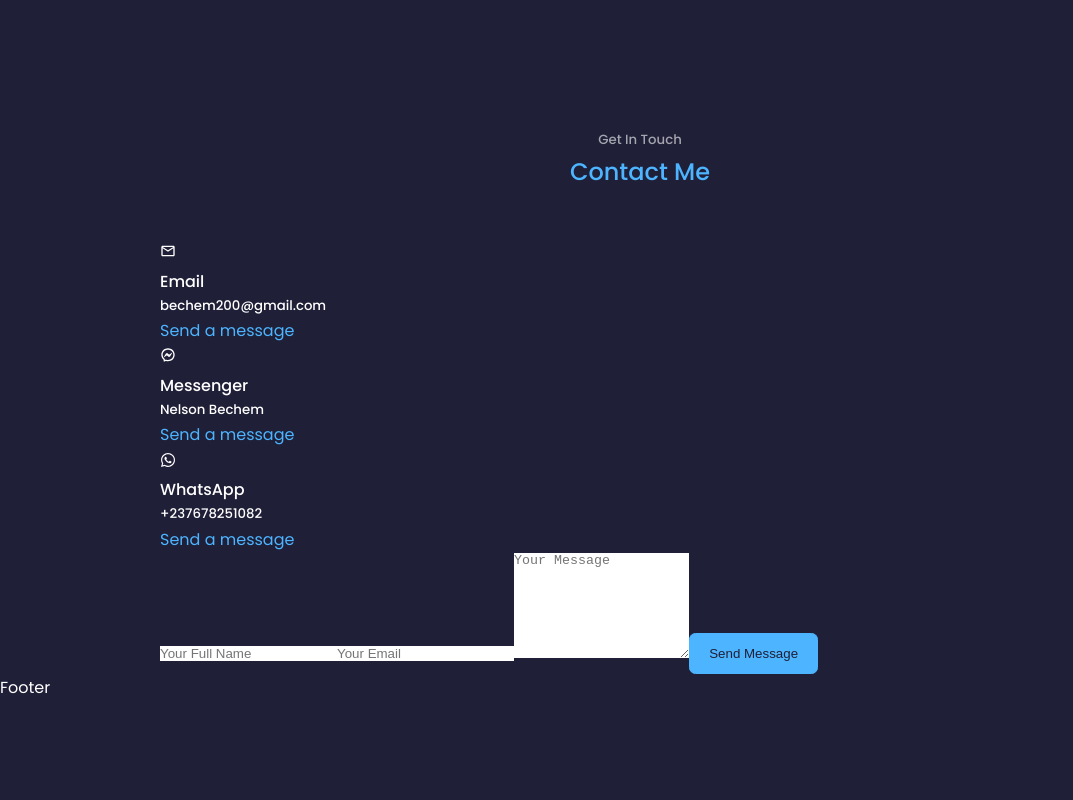
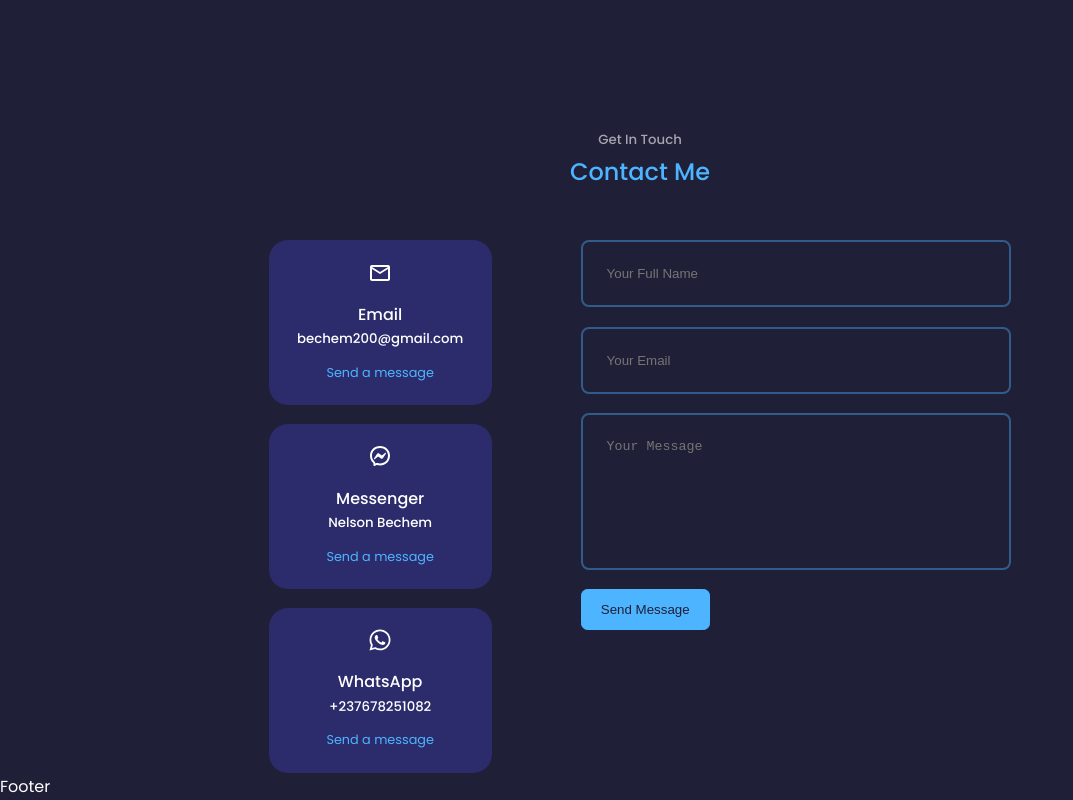
Before and after one commit to EngNelson/engineer-nelson-bechem-2024, a React (Create React App) app: page / in a window 1280 px wide. Shown: the part 4568-5368 px from the top of the page, without its empty margins (0-1073 px from the left). Before the commit the page ends 5269 px from the top, so only its background shows below. Built offline with nearby package versions, Linux system fonts and the light colour scheme; the HTML template or start-up script is replaced by a standard one.

Commit message:
contact module

```diff
--- a/package.json
+++ b/package.json
@@ -6,6 +6,7 @@
     "@testing-library/jest-dom": "^5.17.0",
     "@testing-library/react": "^13.4.0",
     "@testing-library/user-event": "^13.5.0",
+    "emailjs-com": "^3.2.0",
     "react": "^18.2.0",
     "react-dom": "^18.2.0",
     "react-icons": "^5.1.0",
--- a/src/components/contact/Contact.jsx
+++ b/src/components/contact/Contact.jsx
@@ -3,8 +3,21 @@
 import { MdOutlineMail } from "react-icons/md";
 import { RiMessengerLine } from "react-icons/ri";
 import { FaWhatsapp } from "react-icons/fa";
+import { useRef } from 'react';
+import emailjs from 'emailjs-com';
 
 const Contact = () => {
+  const form = useRef();
+
+
+  const sendEmail = (e) => {
+    e.preventDefault();
+
+    emailjs.sendForm('service_kef4v4s', 'template_5s58ad7', form.current, 'user_iLr2n9MagNxXXJm2E')
+          e.target.reset()
+      };
+
+
   return (
     <section id="contact">
       <h5>Get In Touch</h5>
@@ -13,26 +26,30 @@
       <div className="container contact__container">
             <div className="contact__options">
                <article className='contact__option'>
-               <MdOutlineMail />
+               <MdOutlineMail className='contact__option-icon' />
                    <h4>Email</h4>
-                   <h5>bechem200@gmail.com</h5>
-                   <a href="mailto:bechem200@gmail.com" target='_blank'>Send a message</a>
+                   <h5>
+                    bechem200@gmail.com
+                    </h5>
+                   <a
+                   href="mailto:bechem200@gmail.com"
+                   target='_blank'>Send a message</a>
                </article>
                <article className='contact__option'>
-               <RiMessengerLine />
+               <RiMessengerLine className='contact__option-icon'/>
                    <h4>Messenger</h4>
                    <h5>Nelson Bechem</h5>
                    <a href="https://m.me/NelsonBechem"  target='_blank'>Send a message</a>
                </article>
                <article className='contact__option'>
-               <FaWhatsapp />
+               <FaWhatsapp className='contact__option-icon'/>
                    <h4>WhatsApp</h4>
                    <h5>+237678251082</h5>
                    <a href="https://api.whatsapp.com/send?phone+237678251082"target='_blank'>Send a message</a>
                </article>
             </div>
        {/* END OF CONTACT OPTIONS */}
-            <form action="">
+            <form ref={form} onSubmit={sendEmail}>
                 <input type="text" name='name' placeholder='Your Full Name' required/>
                 <input type="email" name='email' placeholder='Your Email' required />
                 <textarea name="message"  rows="7" placeholder='Your Message' required></textarea>
--- a/src/components/contact/contact.css
+++ b/src/components/contact/contact.css
@@ -0,0 +1,72 @@
+.container.contact__container{
+    width: 58%;
+    display: grid;
+    grid-template-columns: 30% 58%;
+    gap: 12%;
+}
+
+.contact__options{
+    display: flex;
+    flex-direction: column;
+    gap: 1.2rem;
+}
+
+.contact__option{
+   background: var(--color-bg-variant);
+    padding: 1.2rem;
+    border-radius: 1.2rem;
+    text-align: center;
+    border: 1px solid transparent;
+    transition: var(--transition);
+
+}
+.contact__option:hover{
+    background: transparent;
+    border-color: var(--color-primary-variant);
+}
+
+.contact__option-icon{
+    font-size: 1.5rem;
+    margin-bottom: 0.5rem;
+}
+
+.contact__option a {
+    margin-top: 0.7rem;
+    display: inline-block;
+    font-size: 0.8rem;
+}
+
+/* ================= FORM ========================= */
+form{
+    display: flex;
+    flex-direction: column;
+    gap: 1.2rem;
+}
+
+input, textarea{
+    width: 100%;
+    padding: 1.5rem;
+    border-radius: 0.5rem;
+    background: transparent;
+    border: 2px solid var(--color-primary-variant);
+    resize: none;
+    color: var(--color-white);
+}
+
+
+/* ===================== MEDIA QUERIES (MEDIUM DEVICES)===================== */
+@media screen and (max-width: 1024px) {
+ .container.contact__container{
+    grid-template-columns: 1fr;
+    gap: 2rem;
+ }
+
+}
+
+/* ===================== MEDIA QUERIES (SMALL DEVICES)===================== */
+@media screen and (max-width: 600px) {
+    .container.contact__container{
+        width: var(--container-width-sm);
+     }
+
+}
```
Also changed, not shown: 1 other file (tests, documents, lock files or other folders).
